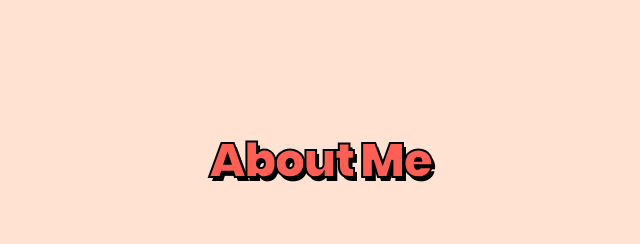
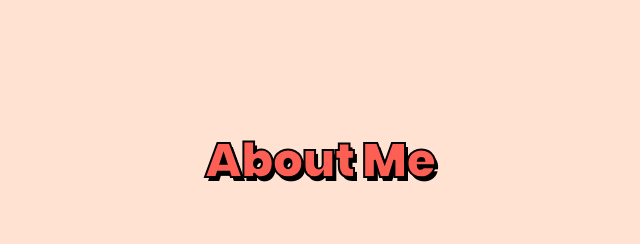
Before and after one commit to siriusoya/annisa-lubis, a website: page index.html in a window 1280 px wide. Shown: the part 900-1144 px from the top of the page, 612-1252 px from the left. Drawn offline with nearby package versions, Linux system fonts and the light colour scheme.

Commit message:
changed letter spacing

```diff
--- a/assets/css/styles.css
+++ b/assets/css/styles.css
@@ -121,7 +121,7 @@ a {
 .section__title-2 span {
   z-index: 5;
   position: relative;
-  letter-spacing: -2px;
+  letter-spacing: -1px;
   color: #fe5f55;
   font-weight: 900;
   text-align: center;
```
